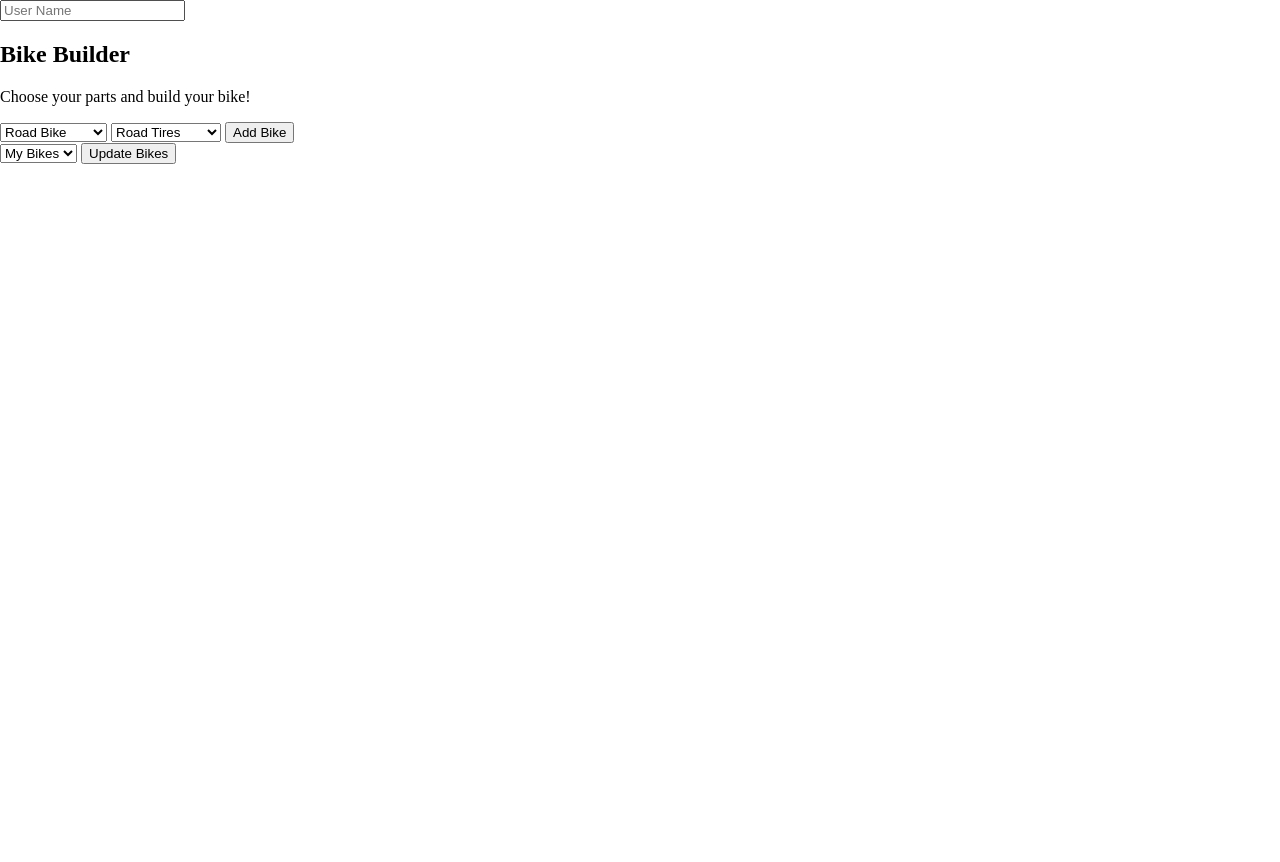
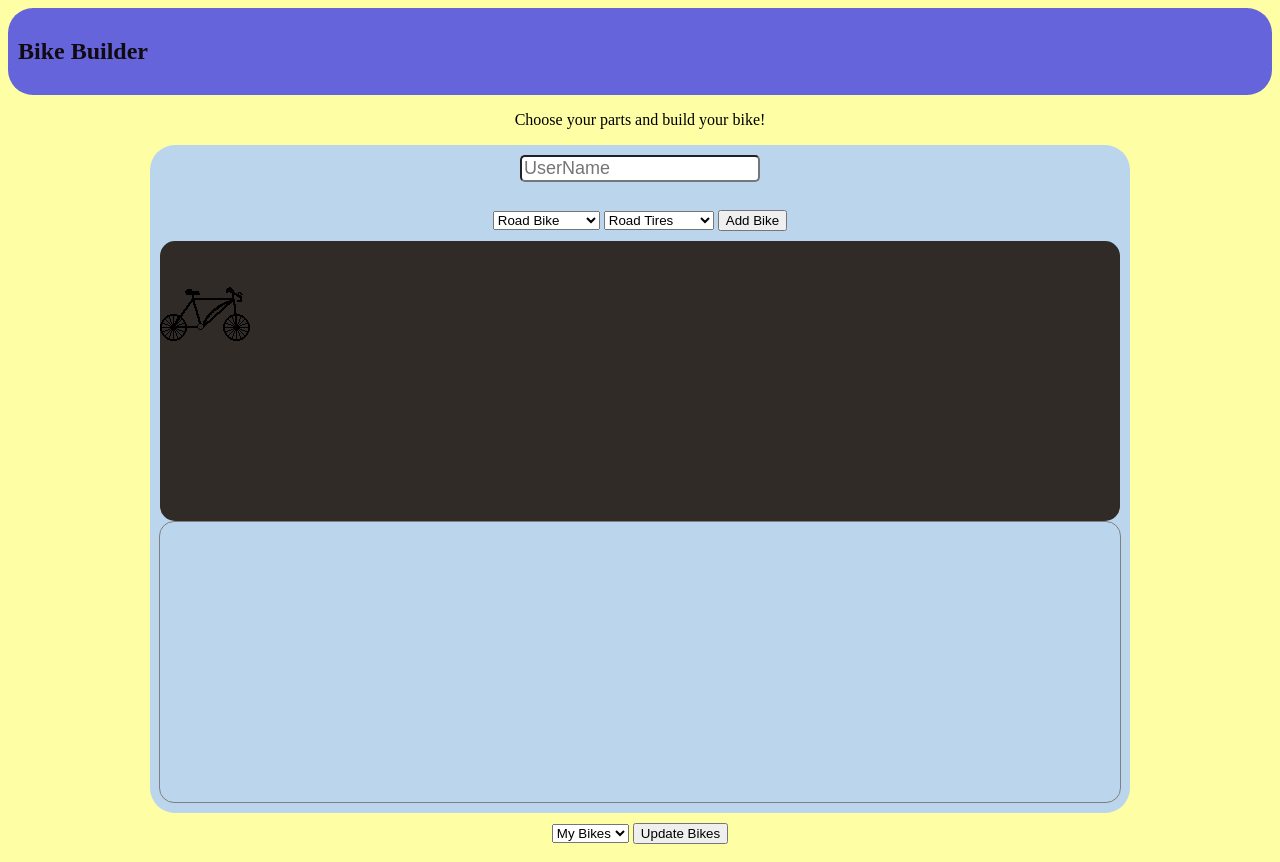
Before and after one commit to trl3788/project-1, a website built with webpack: page hosted/client.html in a window 1280 px wide. Before the commit the page ends 800 px from the top, so only its background shows below. Built offline with nearby package versions, Linux system fonts and the light colour scheme; files whose address does not match are found by name.

Commit message:
Added more funtionality and some canvas stuff. The canvas stuff broke the code but I will come back to it

```diff
--- a/client/client.js
+++ b/client/client.js
@@ -1,18 +1,22 @@
 const handleResponse = async (response) => {
     const content = document.getElementById('content');
+    console.log(response);
+    const jsonResponse = await response.json();
 
-    console.log(await response.json());
+    console.log(jsonResponse);
 }
 
 const sendFetch = async (updateForm, userName) => {
     const formAction = updateForm.getAttribute('action');
     const formMethod = updateForm.getAttribute('method');
 
-    const user = userName.value;
+    let user = userName.value;
+    if(updateForm.querySelector('#whoseBikes').value === 'community'){
+        user = 'allBikes';
+    }
 
-
-    //const formData = `user=${user}`;
-    const response = await fetch(formAction, {
+    const formData = `user=${user}`;
+    const response = await fetch(`${formAction}?${formData}`, {
         method: formMethod,
         headers:{
             'accept':'application/json',
@@ -43,6 +47,7 @@ const init = () => {
     const bikeForm = document.getElementById('bikeForm');
     const updateForm = document.getElementById('updateForm');
     const userName = document.getElementById('usersName');
+    const cavnas = document.getElementById('canvas');
 
     const addBike = (e) => {
         e.preventDefault();
@@ -56,6 +61,12 @@ const init = () => {
         return false;
     }
 
+    const updateCanvas = (canvas) => {
+
+    }
+
+    updateCanvas(canvas);
+
     bikeForm.addEventListener('submit', addBike);
     updateForm.addEventListener('submit', updateBikes);
 }
--- a/hosted/client.html
+++ b/hosted/client.html
@@ -3,15 +3,22 @@
 <head>
     <meta charset="UTF-8">
     <meta name="viewport" content="width=device-width, initial-scale=1.0">
+    <meta http-equiv="X-UA-Compatible" content="IE=edge">
     <title>Bike Builder</title>
-    <link rel="stylesheet" type="text/css" href="/style.css">
-    <script src="/bundle.js"></script>
+    <link rel="stylesheet" href="/style.css">
+    <script src="/bundle.js" type="module"></script>
 </head>
 <body>
+    <section>
+        <div>
+            <h1>Bike Builder</h1>
+        </div>
+    </section>
     <section id="forms">
-        <input id="usersName" type="text" label="username" placeholder="User Name">
-        <h1>Bike Builder</h1>
         <p>Choose your parts and build your bike!</p>
+        <div class="controls">
+            <input id="usersName" type="text" label="username" placeholder="UserName">
+            <br>
             <form id="bikeForm" action="/addBike" method="post">
                 <select id="bikeBody">
                     <option value="road">Road Bike</option>
@@ -23,6 +30,14 @@
                 </select>
                 <input type="submit" value="Add Bike">
             </form>
+            <section id="bikeDisplay">
+                <img class="overlay" id="mtBike" src="/mountainBike.png">
+                <img class="overlay" id="rdBike" src="/roadBike.png">
+                <img class="overlay" id="mtTire" src="/mountainTires.png">
+                <img class="overlay" id="rdTire" src="/roadTires.png">
+            </section>
+            <canvas id="canvas"></canvas>
+        </div>
         <form id="updateForm" action="/updateBikes" method="get">
             <select id="whoseBikes">
                 <option value="user">My Bikes</option>
@@ -32,5 +47,6 @@
         </form>
     </section>
     <section id="content"></section>
+    <app-footer></app-footer>
 </body>
 </html>
--- a/hosted/style.css
+++ b/hosted/style.css
@@ -1,21 +1,55 @@
-html, body {
-    height: 100%;
+body {
+    background-color: #FEFFA5;
+    display: flex;
+    min-height: 100vh;
+    flex-direction: column;
+}
+div{
+    background-color: #6564DB;
+    color:#110B11;
+    border-radius: 25px;
+    padding: 10px;
+}
+.controls{
+    background-color: #BBD5ED;
+    display: flex;
+    flex-direction: column;
+    align-items: center;
+    width: 75vw;
+}
+form{
+    margin: 10px;
+}
+#forms{
+    display: flex;
+    flex-direction: column;
+    align-items: center;
+}
+#usersName{
+    font-size: large;
+    border-radius: 5px;
+}
+#bikeDisplay{
+    position: relative;
+    background-color: #302B27;
+    height: 35vh;
     width: 100%;
-    margin: 0;
-    padding: 0;
+    border-radius: 15px;
 }
-
-#top {
-    text-align: center;
-    margin: 0 auto;
+.overlay{
+    position: absolute;
+    top:0;
+    left:0;
 }
-
-#top h1 {
-    font-size: 2em;
+body > div{
+    background-color: #e9b5f3;
+    border-radius: 0px;
+    padding: 0px;
+    margin: 0px;
 }
-
-#content {
-    margin-top: 100px;
-    font-size: 2em;
-    text-align: center;
+#canvas{
+    border:1px solid gray;
+    border-radius: 15px;
+    width: 100%;
+    height: 35vh;
 }
```
Also changed, not shown: hosted/bundle.js (+1 -1 lines), src/canvas.js (added, +12 -0 lines), src/htmlHandler.js (+22 -1 lines), src/jsonHandler.js (+12 -3 lines), src/server.js (+12 -0 lines), images/mountainBike.png (added), images/mountainTires.png (added), images/roadBike.png (added), images/roadTires.png (added), 2 other files. Lines whose indentation alone changed are shown as unchanged.
